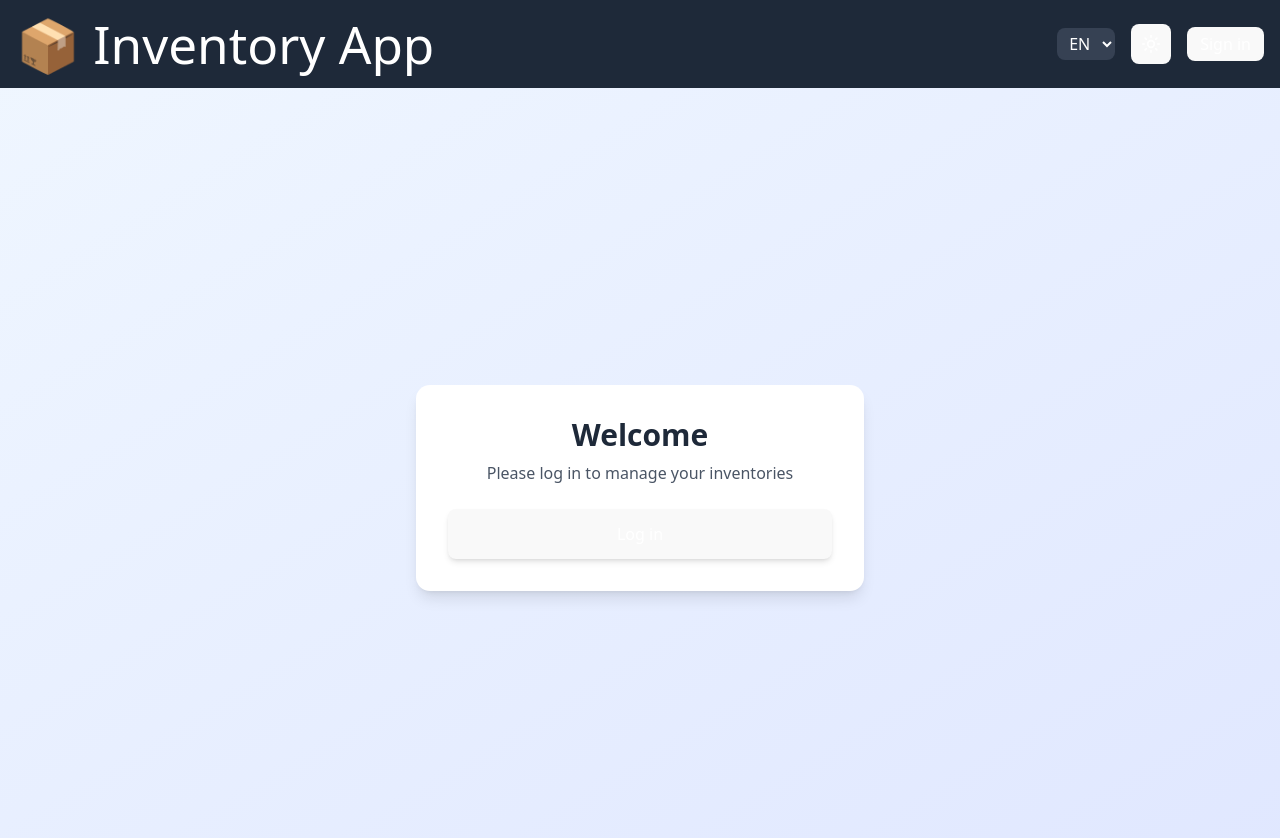
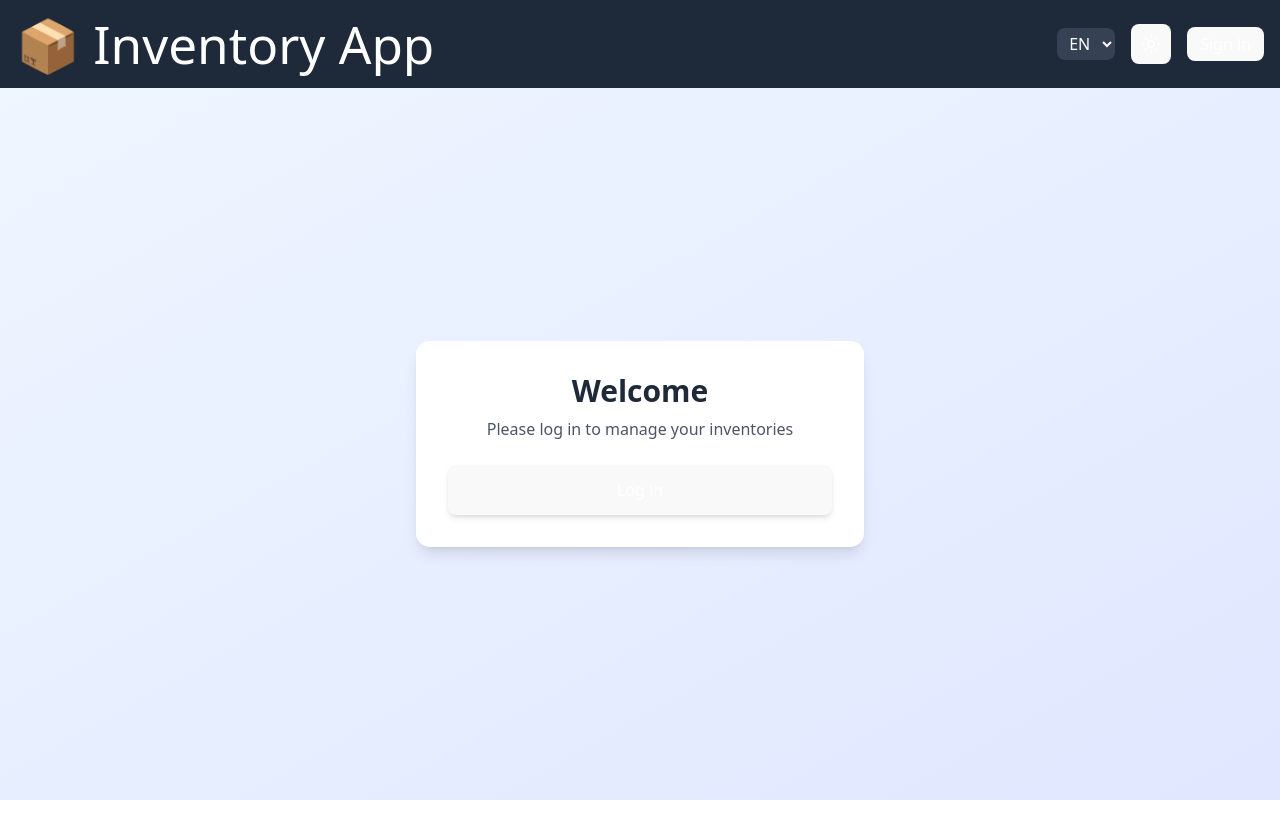
Before and after one commit to p1nwl/inventory-app, a React (Vite) app in the folder frontend/: page /login in a window 1280 px wide. Shown: the top 838 px of the page. After the commit the page ends 800 px from the top, so only its background shows below. Built offline with nearby package versions, Linux system fonts and the light colour scheme; no server answers.

Commit message:
login page ui bug fix

```diff
--- a/frontend/src/App.tsx
+++ b/frontend/src/App.tsx
@@ -43,9 +43,9 @@
     return <div className="p-5 text-center">Loading session...</div>;
 
   return (
-    <div key={i18n.language} className="min-h-screen">
+    <div key={i18n.language} className="flex min-h-screen flex-col">
       <Header />
-      <div>
+      <main className="flex-1 grid">
         <Routes>
           <Route path="/" element={<HomePage isGuest={!session} />} />
           <Route
@@ -59,7 +59,7 @@
           <Route path="/login" element={<LoginPage />} />
           <Route path="*" element={<Navigate to="/" />} />
         </Routes>
-      </div>
+      </main>
     </div>
   );
 }
--- a/frontend/src/pages/LoginPage.tsx
+++ b/frontend/src/pages/LoginPage.tsx
@@ -29,7 +29,7 @@
   }
 
   return (
-    <div className="flex min-h-screen items-center justify-center bg-gradient-to-br from-blue-50 to-indigo-100 px-4">
+    <div className="flex items-center justify-center bg-gradient-to-br from-blue-50 to-indigo-100 px-4">
       <div className="w-full max-w-md rounded-xl bg-white p-8 shadow-lg transition-all duration-300 hover:shadow-xl">
         <h2 className="mb-2 text-3xl font-bold text-gray-800">
           {t("welcome")}
```
